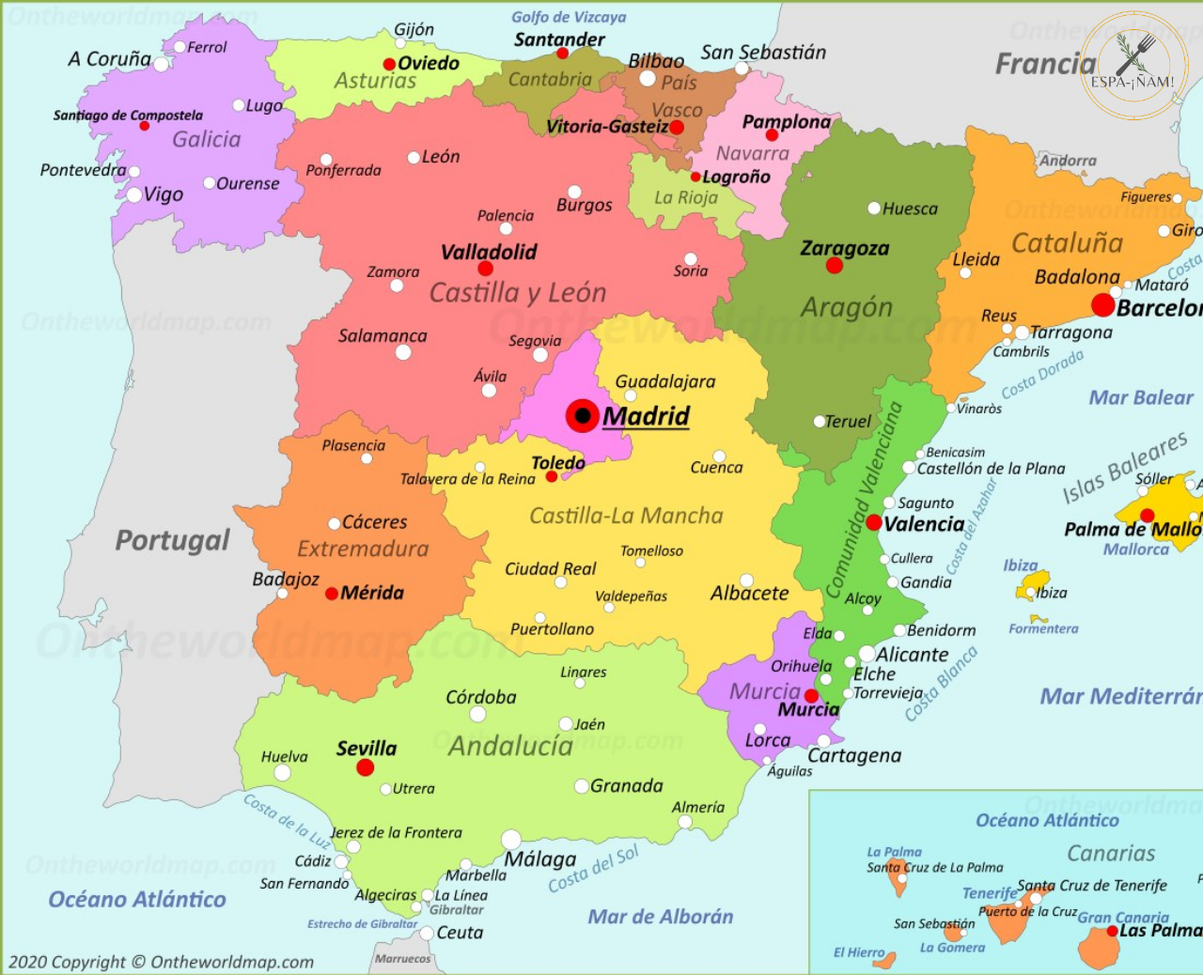
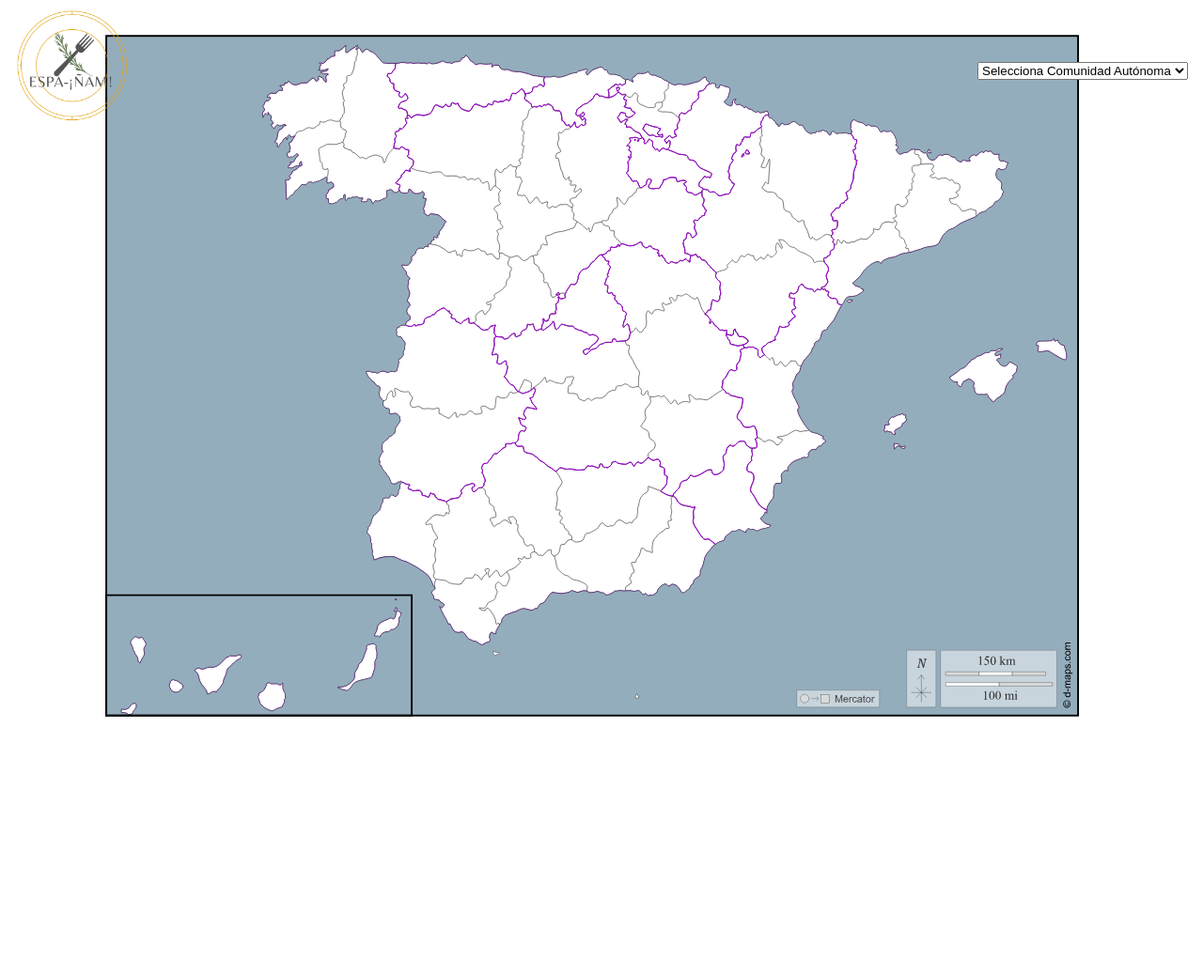
Before and after one commit to Lrpoblet/espa-nam, a React app: page / in a window 1280 px wide. Shown: the whole page at 94% size. After the commit the page ends 800 px from the top, so only its background shows below. Built offline with nearby package versions, Linux system fonts and the light colour scheme.

Commit message:
layout structure and add some maps

```diff
--- a/src/components/App.js
+++ b/src/components/App.js
@@ -19,8 +19,33 @@ function App() {
 
   return (
     <div className="container">
-      <header>
+      <header className="header">
         <img className="logo" src={logo} alt="Espa-¡ñam!" title="Espa-¡ñam!" />
+        <form action="" className="search">
+          <select name="" id="select">
+            <option selected="true" disabled="disabled" value="">
+              Selecciona Comunidad Autónoma
+            </option>
+            <option value="Andalucía">Andalucía</option>
+            <option value="Aragón">Aragón</option>
+            <option value="Asturias">Asturias</option>
+            <option value="Baleares">Islas Baleares</option>
+            <option value="Canarias">Islas Canarias</option>
+            <option value="Cantabria">Cantabria</option>
+            <option value="Castilla La-Mancha">Castilla La-Mancha</option>
+            <option value="Castilla y León">Castilla y León</option>
+            <option value="Cataluña">Cataluña</option>
+            <option value="Comunidad Valenciana">Comunidad Valenciana</option>
+            <option value="Extremadura">Extremadura</option>
+            <option value="Galicia">Galicia</option>
+            <option value="Comunidad de Madrid">Comunidad de Madrid</option>
+            <option value="Murcia">Murcia</option>
+            <option value="Navarra">Navarra</option>
+            <option value="País Vasco">País Vasco</option>
+            <option value="La Rioja">La Rioja</option>
+          </select>
+          {/* <input type="button" value="Search" className="search__button" /> */}
+        </form>
       </header>
     </div>
   );
--- a/src/styles/App.scss
+++ b/src/styles/App.scss
@@ -1,13 +1,43 @@
 @import 'core/reset';
 
 body {
-  background-image: url('../images/spain-map.jpg');
+  background-image: url('../images/spain.svg');
+  background-repeat: no-repeat;
+  background-attachment: fixed;
+  background-position: center center;
   background-size: cover;
-  min-height: 130vh;
+  background-size: contain;
+}
+
+.header {
+  display: flex;
+  flex-direction: column;
+  justify-content: center;
+  align-items: center;
+
+  @media all and (min-width: 768px) {
+    flex-direction: row;
+    justify-content: space-between;
+    align-items: center;
+  }
 }
 
 .logo {
   height: 150px;
-  position: fixed;
-  right: 0;
+  width: fit-content;
 }
+
+.search {
+  padding: 1em 0;
+  display: flex;
+  flex-direction: column;
+
+  &__button {
+    padding: 0.5em;
+    margin: 0.5em;
+  }
+
+  @media all and (min-width: 768px) {
+    padding: 1em;
+  }
+}
```
Also changed, not shown: src/images/7854e3ef-e030-47ad-8c58-db1567ac1232.jpg (deleted), src/images/icons/desert-icon.png (renamed from src/images/desert-icon.png), src/images/icons/gluten-icon.png (renamed from src/images/gluten-icon.png), src/images/icons/milk-icon.png (renamed from src/images/milk-icon.png), src/images/icons/vegan-icon.png (renamed from src/images/vegan-icon.png), src/images/icons/vegetarian-icon.png (renamed from src/images/vegetarian-icon.png), src/images/maps/andalucia.svg (added), src/images/maps/madrid.svg (added), src/images/spain-map.jpg (deleted), src/images/spain.svg (added).
